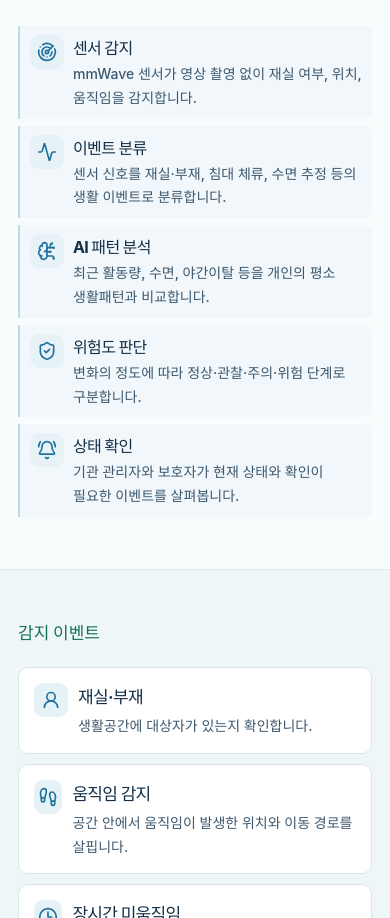
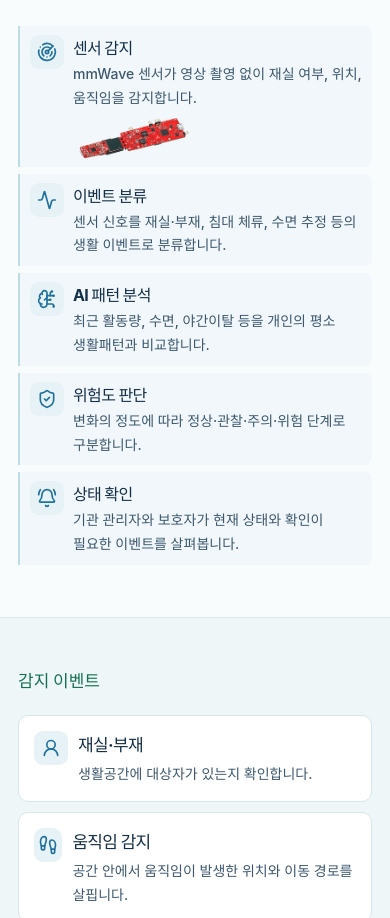
Before and after one commit to wldnjs1126/DASH_BOARD, a React (Vite) app: page / in a window 390 px wide. Shown: the part 4828-5746 px from the top of the page. Built offline with nearby package versions, Linux system fonts and the light colour scheme; no server answers.

Commit message:
Show the sensor board in the CareWave workflow

```diff
--- a/src/Landing.tsx
+++ b/src/Landing.tsx
@@ -6,6 +6,7 @@ import {
   Radar, ShieldCheck, TriangleAlert, UserRound, VideoOff,
 } from 'lucide-react'
 import { Brand } from './Brand.tsx'
+import sensorPhoto from './mmwave-sensor.png'
 import { Room3D } from './Room3D.tsx'
 import { frameAt, historyAt, ROOM, SCENARIO_BY_ID, ZONE } from './scenarios.ts'
 import { FloorPlan } from './visuals.tsx'
@@ -241,6 +242,7 @@ export function Landing({ dashboardPreview, signedIn }: { dashboardPreview: Reac
           <ol className="landing-steps">
             {stages.map(({ icon: Icon, title, text }, index) =>
               <li key={title}><span className="landing-step-icon"><Icon aria-hidden="true" /></span><h4>{title}</h4><p>{text}</p>
+                {index === 0 && <img className="landing-step-sensor" src={sensorPhoto} alt="mmWave 레이더 센서 보드" width={543} height={181} loading="lazy" decoding="async" />}
                 {index < stages.length - 1 && <ChevronRight className="landing-step-arrow" size={18} aria-hidden="true" />}
               </li>,
             )}
--- a/src/landing.css
+++ b/src/landing.css
@@ -165,6 +165,7 @@
 }
 .landing-steps li { position: relative; padding: 14px 13px 15px; border-top: 2px solid #bcdde3; background: #f1f7fa; border-radius: 0 0 9px 9px; }
 .landing-step-icon { width: 34px; height: 34px; }
+.landing-step-sensor { display: block; width: min(100%, 140px); height: auto; margin-top: 8px; }
 .landing-step-arrow { position: absolute; top: 21px; right: -20px; color: #56809c; }
 .landing-detail-section { padding-block: clamp(32px, 4.4vw, 56px); }
 .landing-event-list {
@@ -298,6 +299,7 @@
   }
   .landing-step-icon { grid-row: span 2; }
   .landing-steps h4 { margin: 0 0 3px; }
+  .landing-step-sensor { grid-column: 2; width: min(100%, 120px); }
   .landing-step-arrow { display: none; }
   .landing-event-list { grid-template-columns: repeat(2, minmax(0, 1fr)); }
   .landing-monitor-grid { grid-template-columns: 1fr; }
```
Also changed, not shown: src/mmwave-sensor.png (added).
